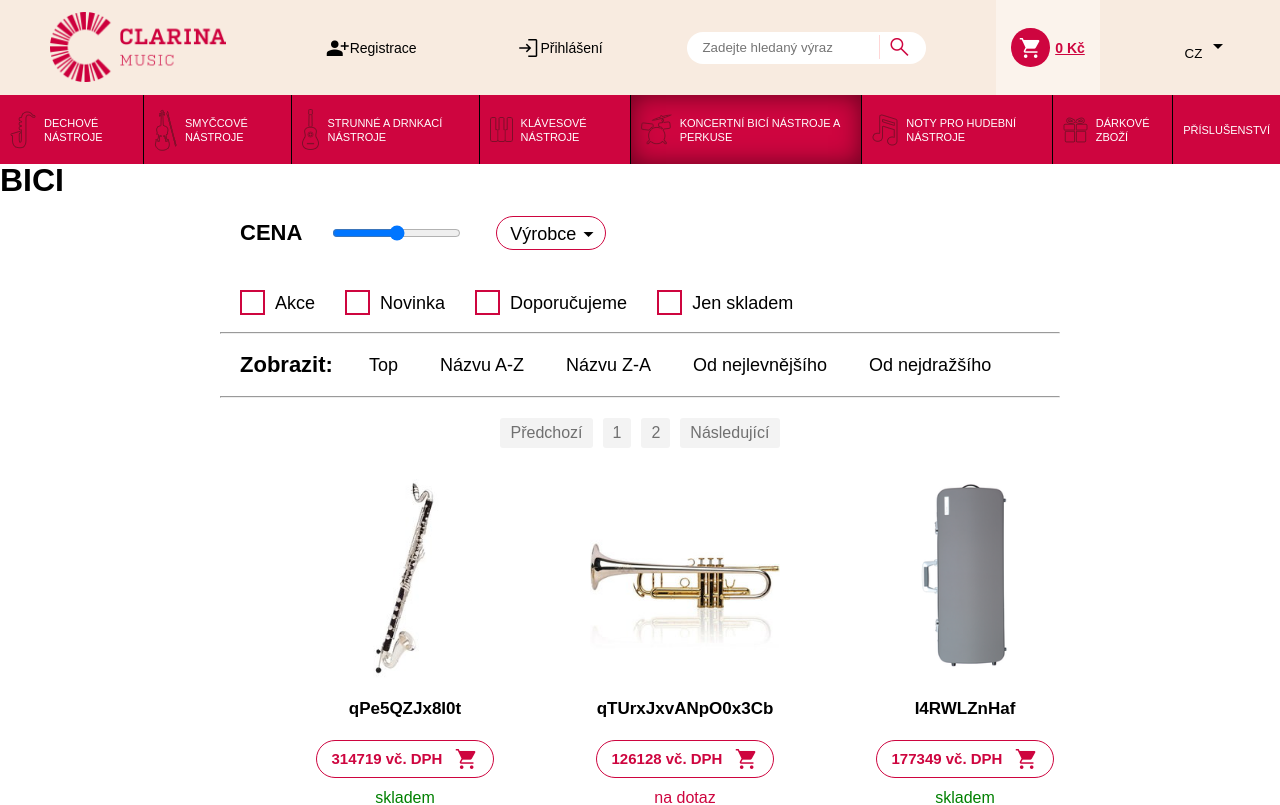
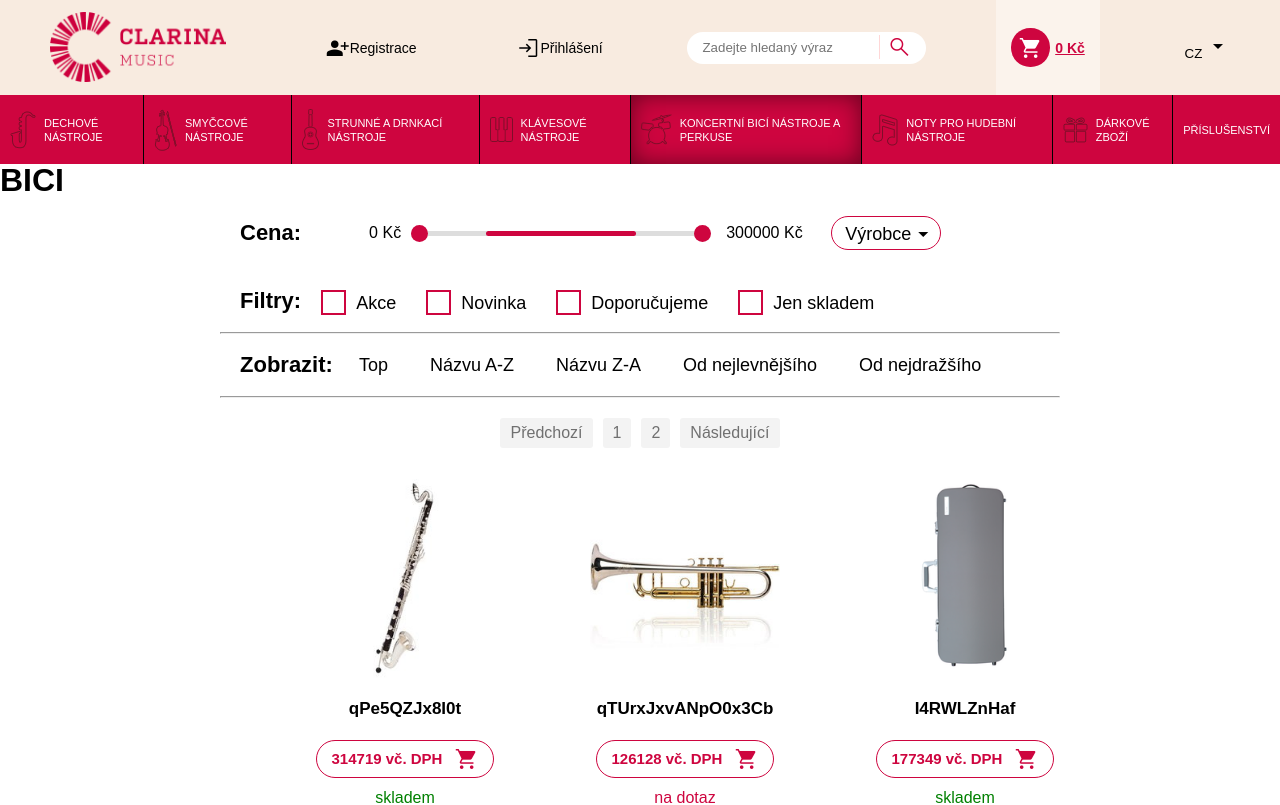
Before and after one commit to panSteven4/clarina, an Angular app: page /katalog/bici in a window 1280 px wide. Shown: the top 805 px of the page. Built offline with nearby package versions, Linux system fonts and the light colour scheme; a web font is replaced by a local one.

Commit message:
price min max slider in filters changes

```diff
--- a/src/app/content/filters/filters.component.css
+++ b/src/app/content/filters/filters.component.css
@@ -12,10 +12,76 @@
   padding: 20px;
 }
 
+.title {
+  font-size: 22px;
+  margin-right: 20px;
+  font-weight: bold;
+}
+
 .price {
-  font-size: 22px;
-  padding-right: 30px;
-  font-weight: bold;
+  margin-right: 0px;
+}
+
+.field-one {
+  width: 100px;
+  text-align: right;
+}
+
+.field-two {
+  width: 100px;
+}
+
+.price-slider {
+  display: flex;
+  align-items: center;
+}
+
+.price-slider .field {
+  margin-left: 5px;
+  margin-right: 5px;
+}
+
+.slider {
+  height: 5px;
+  width: 300px;
+  background-color: #ddd;
+  margin-left: 10px;
+  margin-right: 10px;
+  position: relative;
+  border-radius: 5px;
+}
+
+.slider .progress {
+  height: 5px;
+  border-radius: 5px;
+  background-color: var(--main-red);
+  position: absolute;
+  left: 25%;
+  right: 25%;
+}
+
+.range-input {
+  position: relative;
+  display: flex;
+  align-items: center;
+}
+
+.range-input input {
+  position: absolute;
+  left: -310px;
+  width: 300px;
+  -webkit-appearance: none;
+  background: none;
+  pointer-events: none;
+}
+
+input[type="range"]::-webkit-slider-thumb{
+  height: 17px;
+  width: 17px;
+  -webkit-appearance: none;
+  background: var(--main-red);
+  border-radius: 50%;
+  pointer-events: auto;
 }
 
 .red-square-checkbox {
@@ -122,7 +188,7 @@
 .available-button {
   display: flex;
   align-items: center;
-  margin-left: 35px;
+  margin-left: 0;
   font-size: 18px;
   padding: 5px 5px 3px 13px;
   border: 1px solid var(--main-red);
@@ -181,4 +247,5 @@
 .number-page-container a:hover {
   background-color: #dcdcdc;
   color: black;
+  cursor: pointer;
 }
--- a/src/app/content/filters/filters.component.html
+++ b/src/app/content/filters/filters.component.html
@@ -1,7 +1,21 @@
 <div class="container">
   <div class="row">
-    <span class="price">CENA</span>
-    <input type="range" name="" id="">
+    <span class="title price">Cena:</span>
+    <div class="field field-one">
+      <span class="min-price">{{minValue}} Kč</span>
+    </div>
+    <div class="price-slider">
+      <div class="slider">
+        <div class="progress"></div>
+      </div>
+      <div class="range-input">
+        <input type="range" [(ngModel)]="minValue" class="range-min" min="0" max="300000"> <!--TODO, but i dont know how :dd-->
+        <input type="range" [(ngModel)]="maxValue" class="range-max" min="0" max="300000">
+      </div>
+      <div class="field field-two">
+        <span class="max-price">{{maxValue}} Kč</span>
+      </div>
+    </div>
     <div class="dropdown-btn-container">
       <button class="available-button" (click)="toggle()">
         <span>
@@ -23,6 +37,7 @@
     </div>
   </div>
   <div class="row">
+    <span class="title">Filtry:</span>
     <label for="action" class="checkbox-label">
       <input type="checkbox" name="action" id="action" class="red-square-checkbox">
       <span class="checkmark"></span>
@@ -46,7 +61,7 @@
   </div>
   <hr>
   <div class="row">
-    <span class="show">Zobrazit:</span>
+    <span class="title">Zobrazit:</span>
     <span class="show-link"><a>Top</a></span>
     <span class="show-link"><a>Názvu A-Z</a></span>
     <span class="show-link"><a>Názvu Z-A</a></span>
--- a/src/app/content/filters/filters.component.ts
+++ b/src/app/content/filters/filters.component.ts
@@ -8,7 +8,7 @@ import { Component } from '@angular/core';
 export class FiltersComponent {
   isDropped = false;
   minValue = 0;
-  maxValue = 1300000;
+  maxValue = 300000;
 
   toggle() {
     this.isDropped = !this.isDropped;
--- a/src/app/views/katalog-dummy/katalog/katalog.component.html
+++ b/src/app/views/katalog-dummy/katalog/katalog.component.html
@@ -1,4 +1,2 @@
-<div class="container">
-  <app-filters></app-filters>
-  <app-product-list></app-product-list>
-</div>
+<app-filters></app-filters>
+<app-product-list></app-product-list>
```
Also changed, not shown: src/app/app.module.ts (+6 -4 lines).
